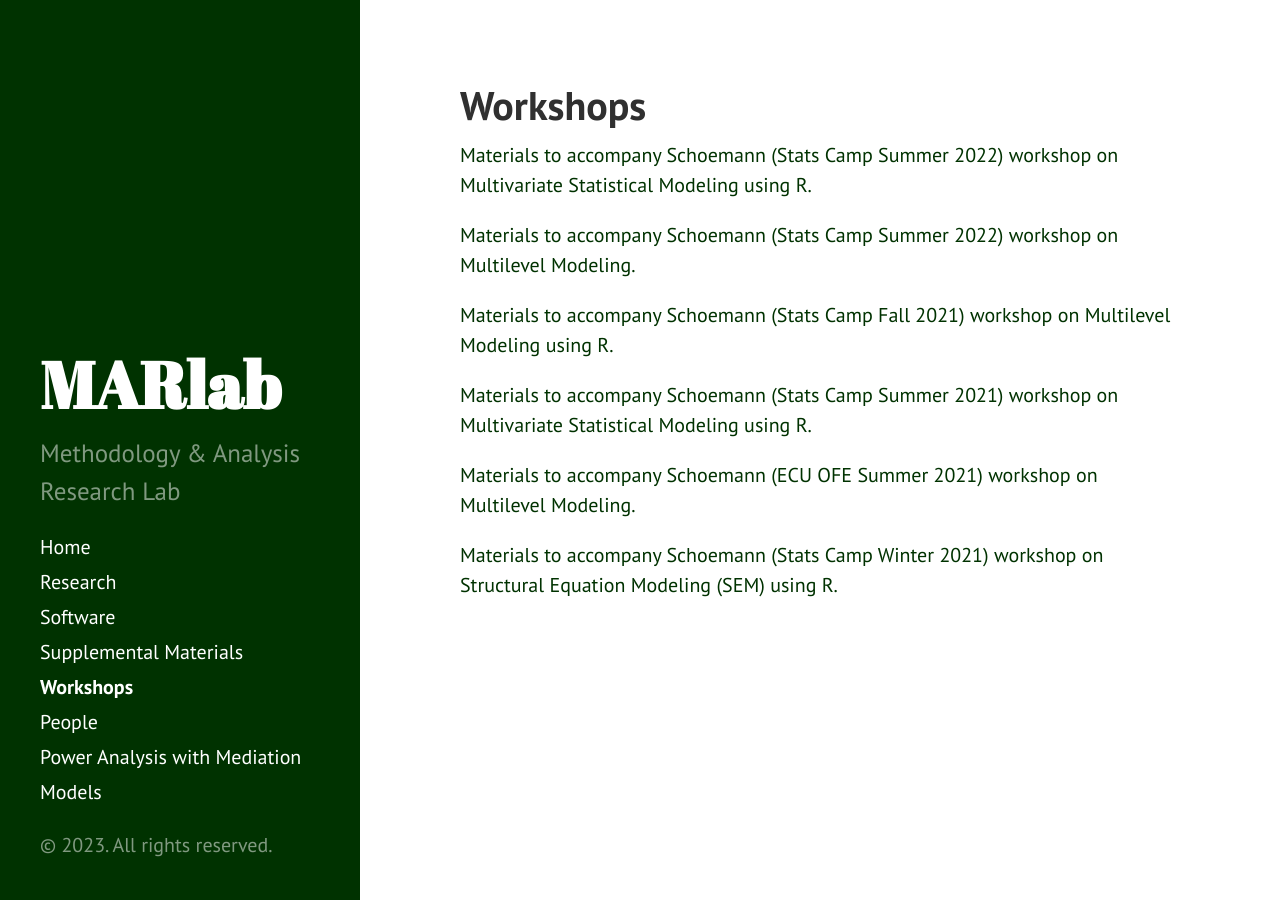
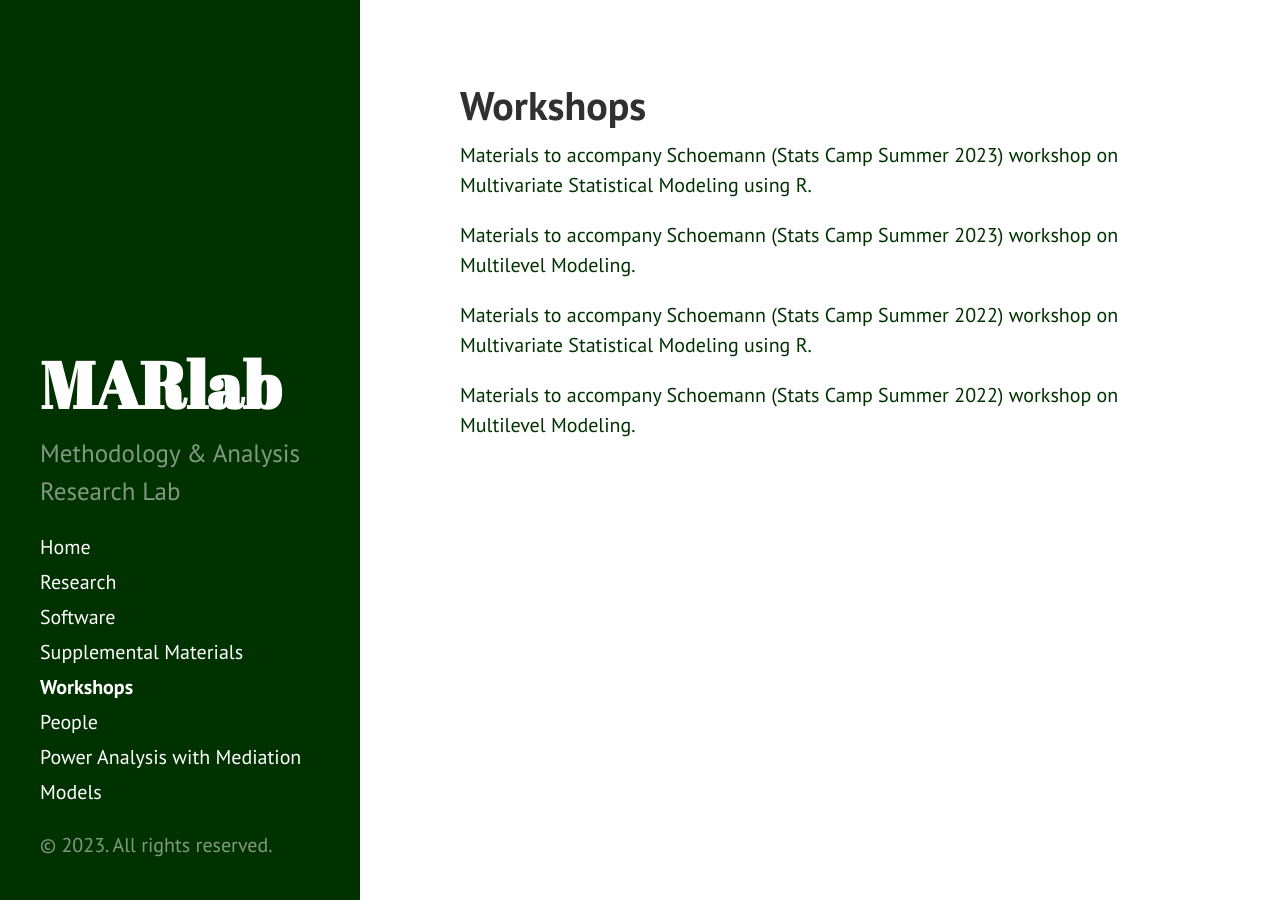
Before and after one commit to schoam4/schoam4.github.io, a Jekyll site: the page built from Workshops.md, in a window 1280 px wide. Built offline with Jekyll 4.4.1, drawn with Linux system fonts in a browser that asks for light colours.

Commit message:
stats camps links

```diff
--- a/Workshops.md
+++ b/Workshops.md
@@ -3,15 +3,12 @@
 title: Workshops
 ---
 
+
+[Materials to accompany Schoemann (Stats Camp Summer 2023) workshop on Multivariate Statistical Modeling using R.](https://github.com/schoam4/Talks/raw/master/Stats_Camp/MVM_R_Summer2023.zip)
+
+[Materials to accompany Schoemann (Stats Camp Summer 2023) workshop on Multilevel Modeling.](https://github.com/schoam4/Talks/raw/master/Stats_Camp/MLM_Summer2023.zip)
+
+
 [Materials to accompany Schoemann (Stats Camp Summer 2022) workshop on Multivariate Statistical Modeling using R.](https://github.com/schoam4/Talks/raw/master/Stats_Camp/MVM_R_Summer2022.zip)
 
 [Materials to accompany Schoemann (Stats Camp Summer 2022) workshop on Multilevel Modeling.](https://github.com/schoam4/Talks/raw/master/Stats_Camp/MLM_Summer2022.zip)
-
-
-[Materials to accompany Schoemann (Stats Camp Fall 2021) workshop on Multilevel Modeling using R.](https://github.com/schoam4/Talks/raw/master/Stats_Camp/MLM_R_Fall2021.zip)
-
-[Materials to accompany Schoemann (Stats Camp Summer 2021) workshop on Multivariate Statistical Modeling using R.](https://github.com/schoam4/Talks/raw/master/Stats_Camp/MVM_R_Summer2021.zip)
-
-[Materials to accompany Schoemann (ECU OFE Summer 2021) workshop on Multilevel Modeling.](https://github.com/schoam4/Talks/raw/master/MLM_workshop_05272021.zip)
-
-[Materials to accompany Schoemann (Stats Camp Winter 2021) workshop on Structural Equation Modeling (SEM) using R.](https://github.com/schoam4/Talks/raw/master/Stats_Camp/SEM_R_Winter2021.zip)
```
